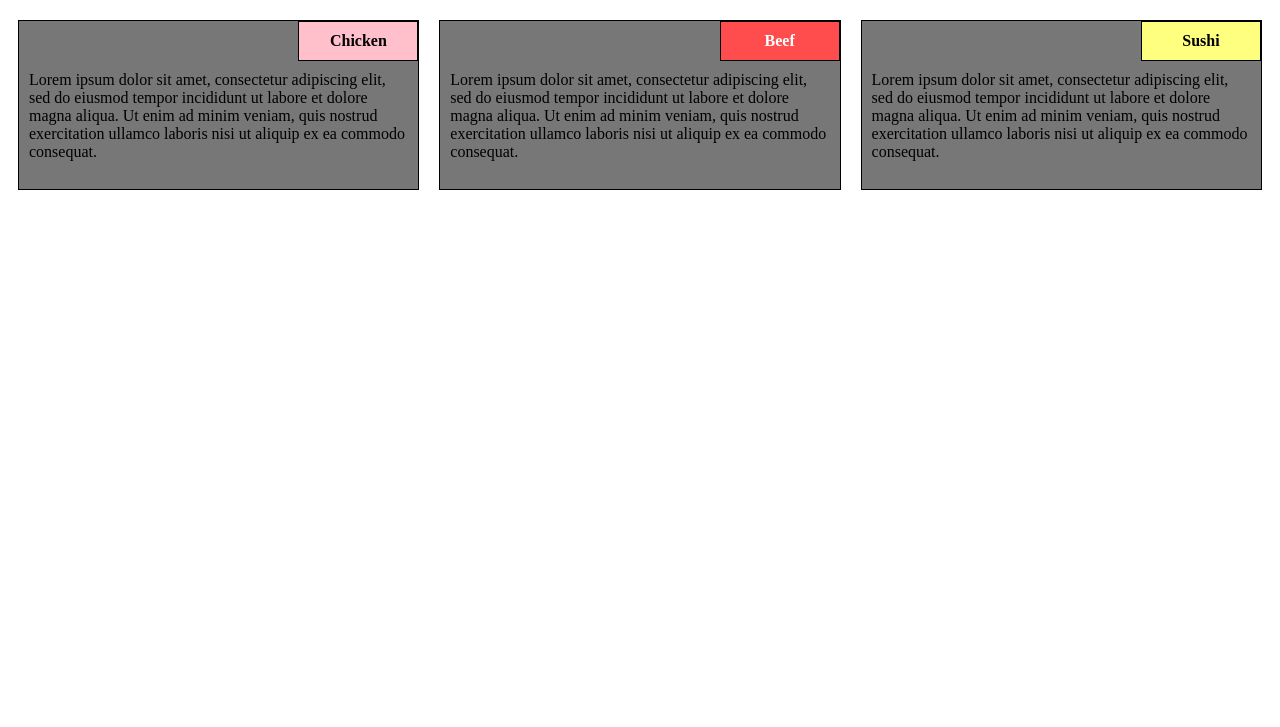
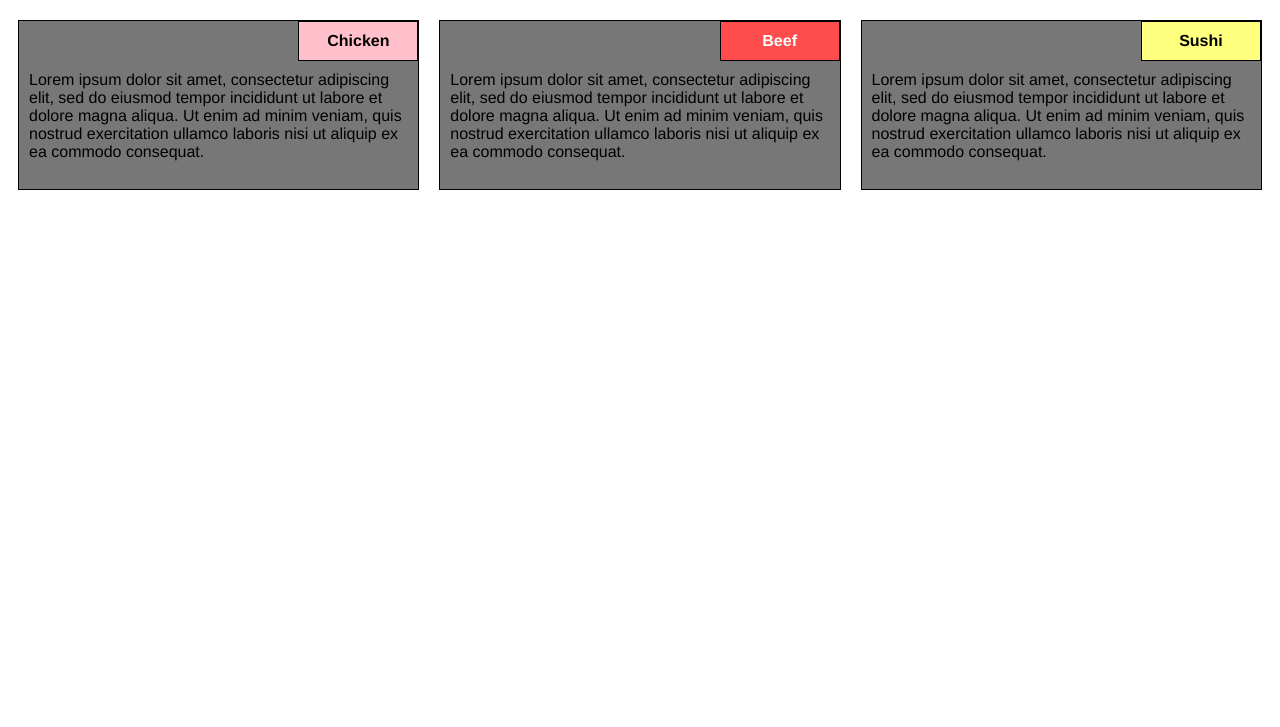
Before and after one commit to raphaellealmendonca/fullstack-course4, a plain HTML site: page module2-solution/index.html in a window 1280 px wide. Shown: the part 73-800 px from the top of the page. Drawn offline with Linux system fonts and the light colour scheme.

Commit message:
[Feat] Setting font family to all elements

```diff
--- a/module2-solution/css/style.css
+++ b/module2-solution/css/style.css
@@ -1,6 +1,7 @@
 /********** Base styles **********/
 * {
   box-sizing: border-box;
+  font-family: 'Helvetica', 'Arial', sans-serif;
 }
 
 h1 {
@@ -25,7 +26,6 @@ section {
   width: 100%;
   height: 170px;
   position
-  font-family: Helvetica;
 
 }
 
```
